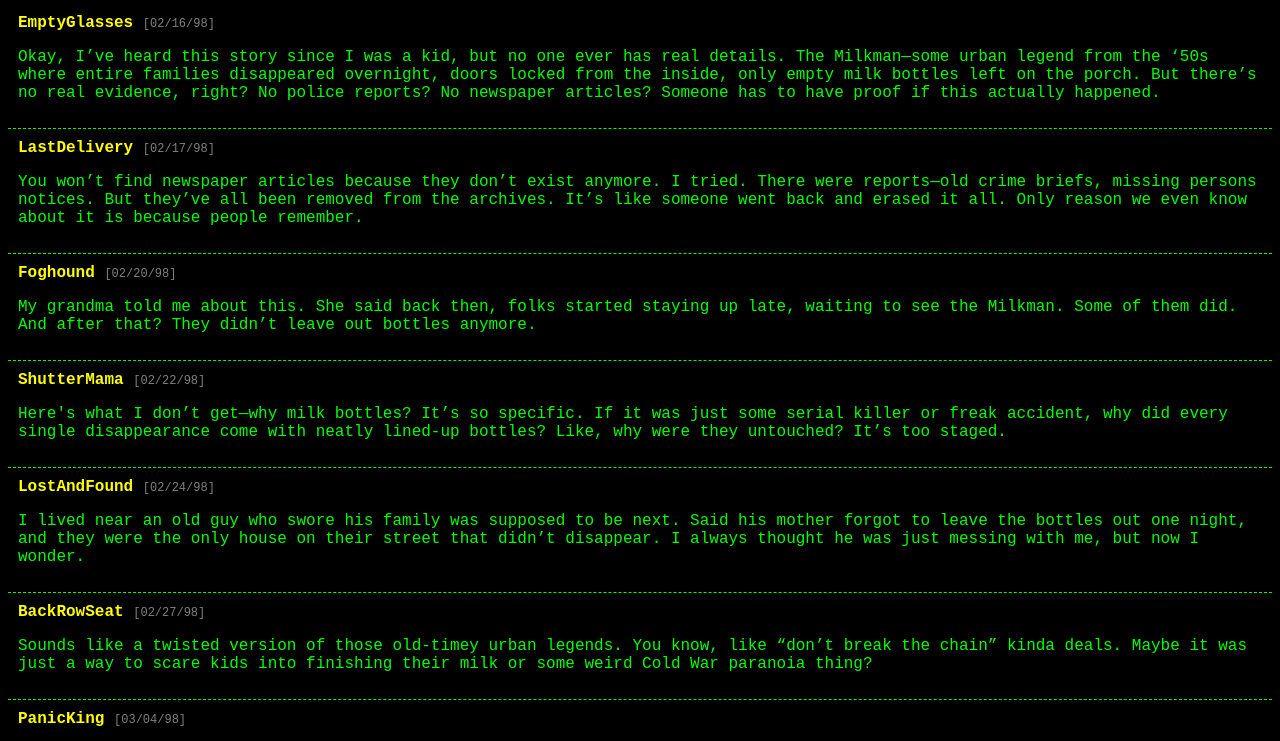
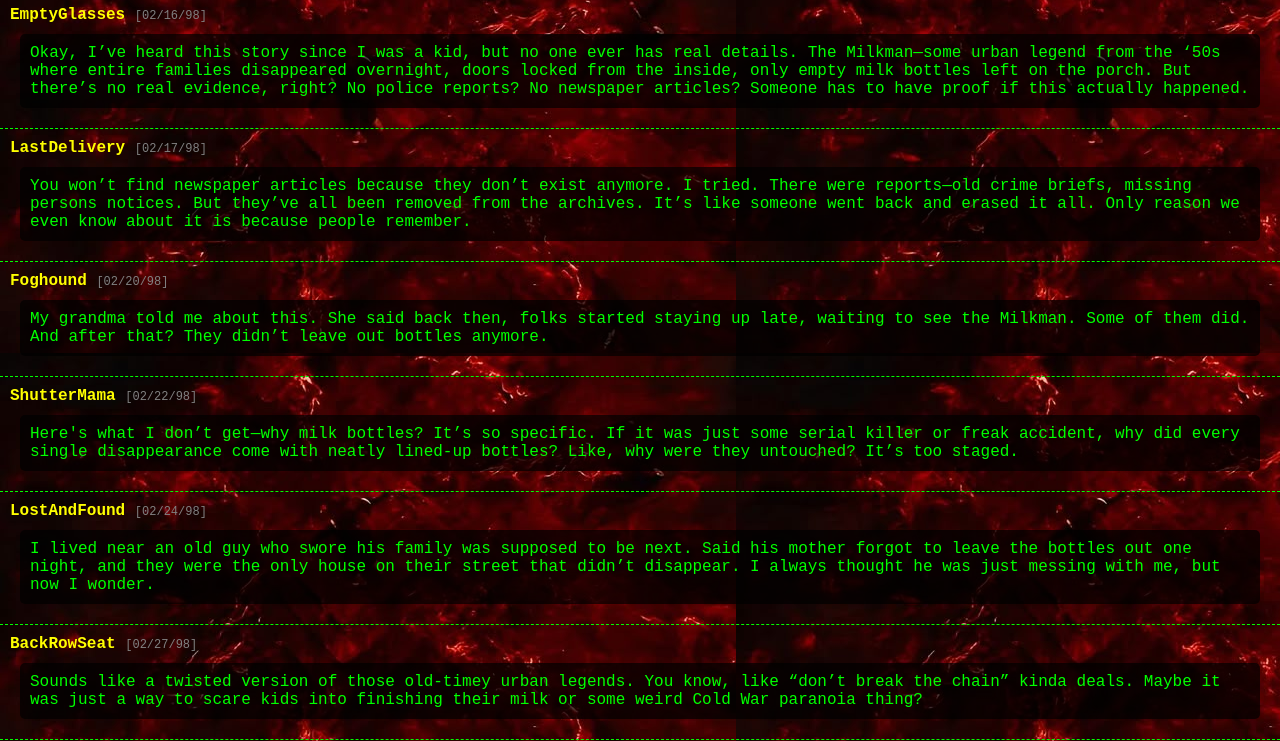
Before and after one commit to bonechimez/alt.clearwater-mysteries, a plain HTML site: page Leave the Bottle Out.html in a window 1280 px wide. Shown: the part 89-830 px from the top of the page. Drawn offline with Linux system fonts and the light colour scheme.

Commit message:
Update Leave the Bottle Out.html

```diff
--- a/Leave the Bottle Out.html
+++ b/Leave the Bottle Out.html
@@ -1,6 +1,36 @@
 <!DOCTYPE html>
 <html lang="en">
 <head>
+    <style>
+    body {
+        background: url('your-image.jpg') repeat; /* Your image as the background */
+        margin: 0;
+        padding: 0;
+        font-family: 'Courier New', monospace;
+        color: white;
+    }
+
+    h1, p, .thread {
+        background-color: rgba(0, 0, 0, 0.7); /* Semi-transparent black box for text readability */
+        padding: 10px;
+        border-radius: 5px;
+        margin: 10px;
+    }
+
+    h1 {
+        text-align: center;
+    }
+
+    .thread a {
+        color: cyan;
+        text-decoration: none;
+    }
+
+    .thread a:hover {
+        text-decoration: underline;
+    }
+</style>
+
     <meta charset="UTF-8">
     <title>Leave the Bottle Out - alt.clearwater.mysteries</title>
     <style>
```
